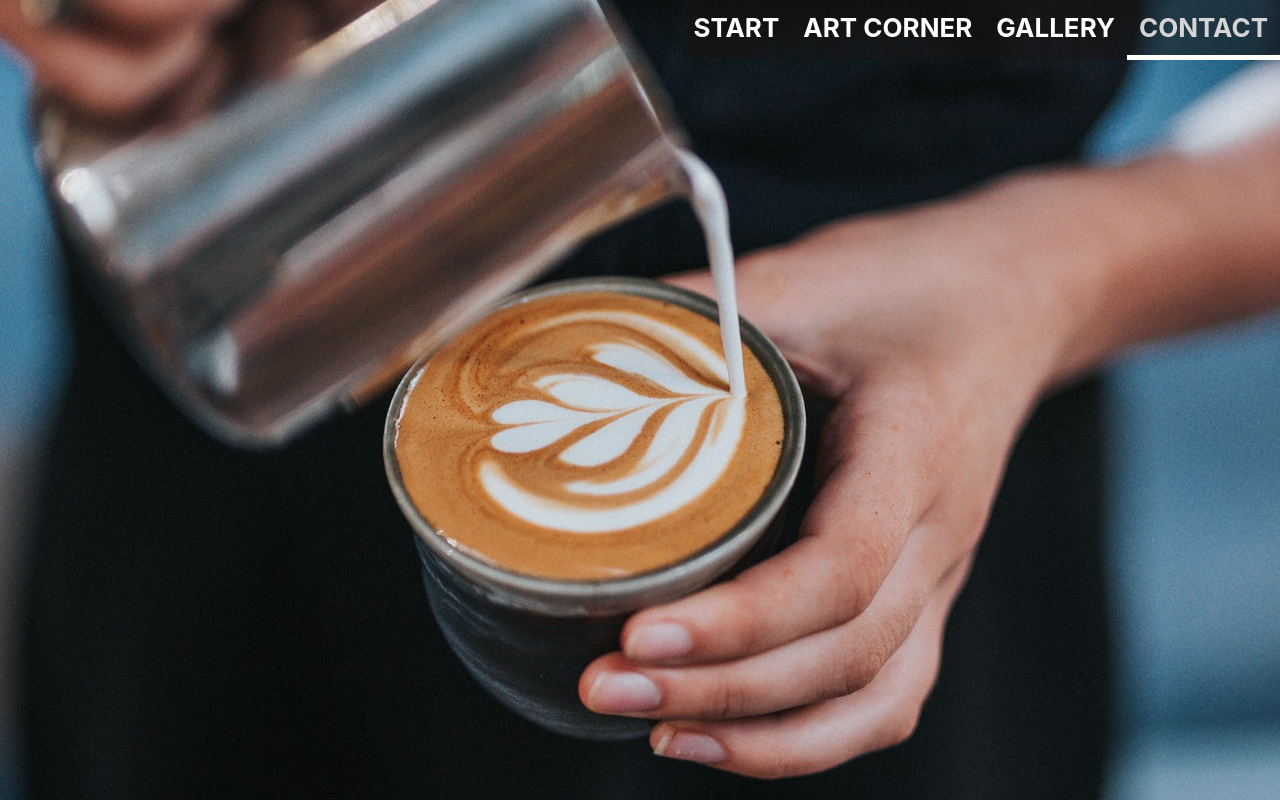
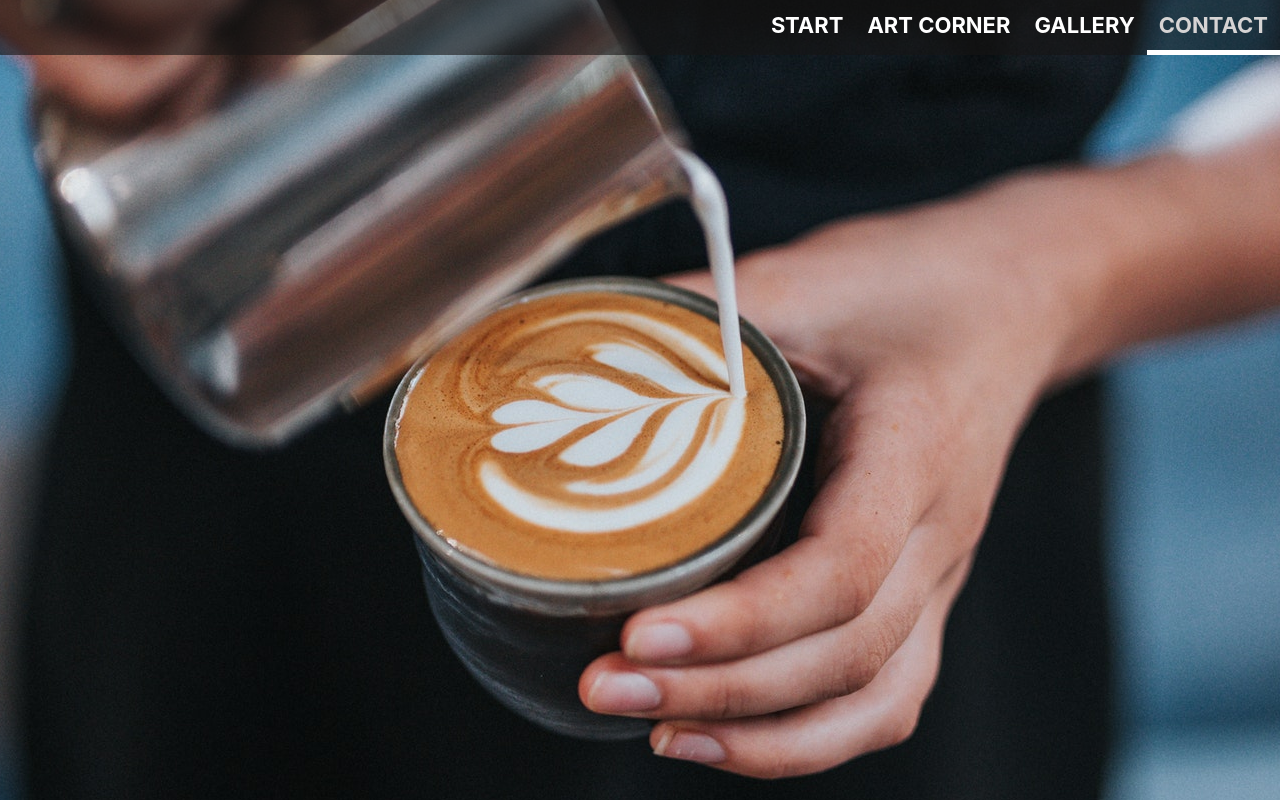
Before and after one commit to ewelina-slepko/cafe-website, a React (Create React App) app: page /contact in a window 1280 px wide. Shown: the top 800 px of the page. Built offline with nearby package versions, Linux system fonts and the light colour scheme.

Commit message:
Added flex property in navbar

```diff
--- a/src/styles/navigation.css
+++ b/src/styles/navigation.css
@@ -1,8 +1,10 @@
 .main{
     position: absolute;
     right: 0;
-    /* width: 100%; */
+    width: 100%;
     background-color: rgba(22, 21, 21, 0.6)  ;
+    display: flex;
+    justify-content: flex-end;
 
 }
 
@@ -17,7 +19,7 @@ nav.main a{
     text-transform: uppercase;
     font-weight: bold;
     padding: 12px;
-    font-size: 26px;
+    font-size: 22px;
     cursor: pointer;
 }
 
```
Also changed, not shown: src/styles/footer.css (line endings or trailing spaces).
